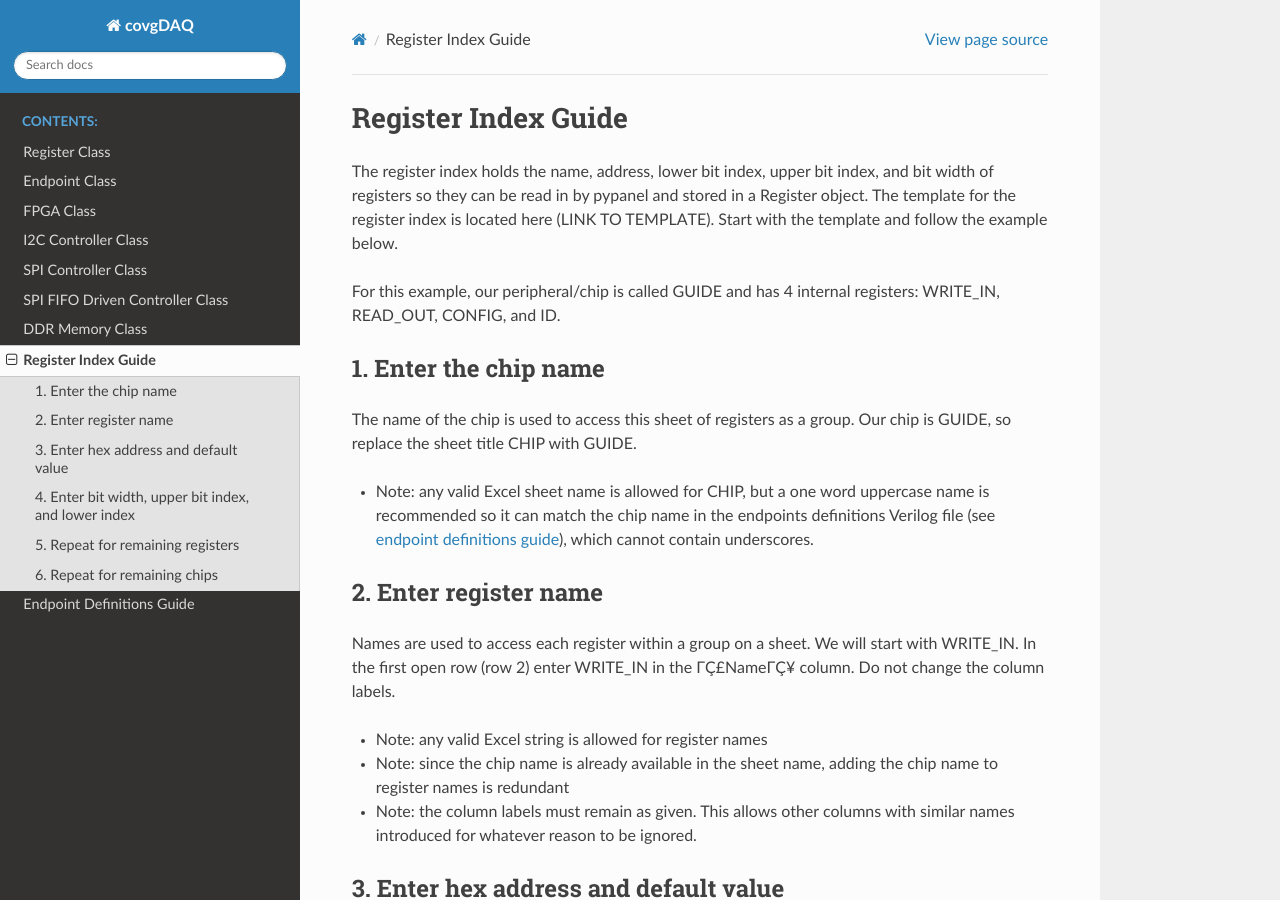
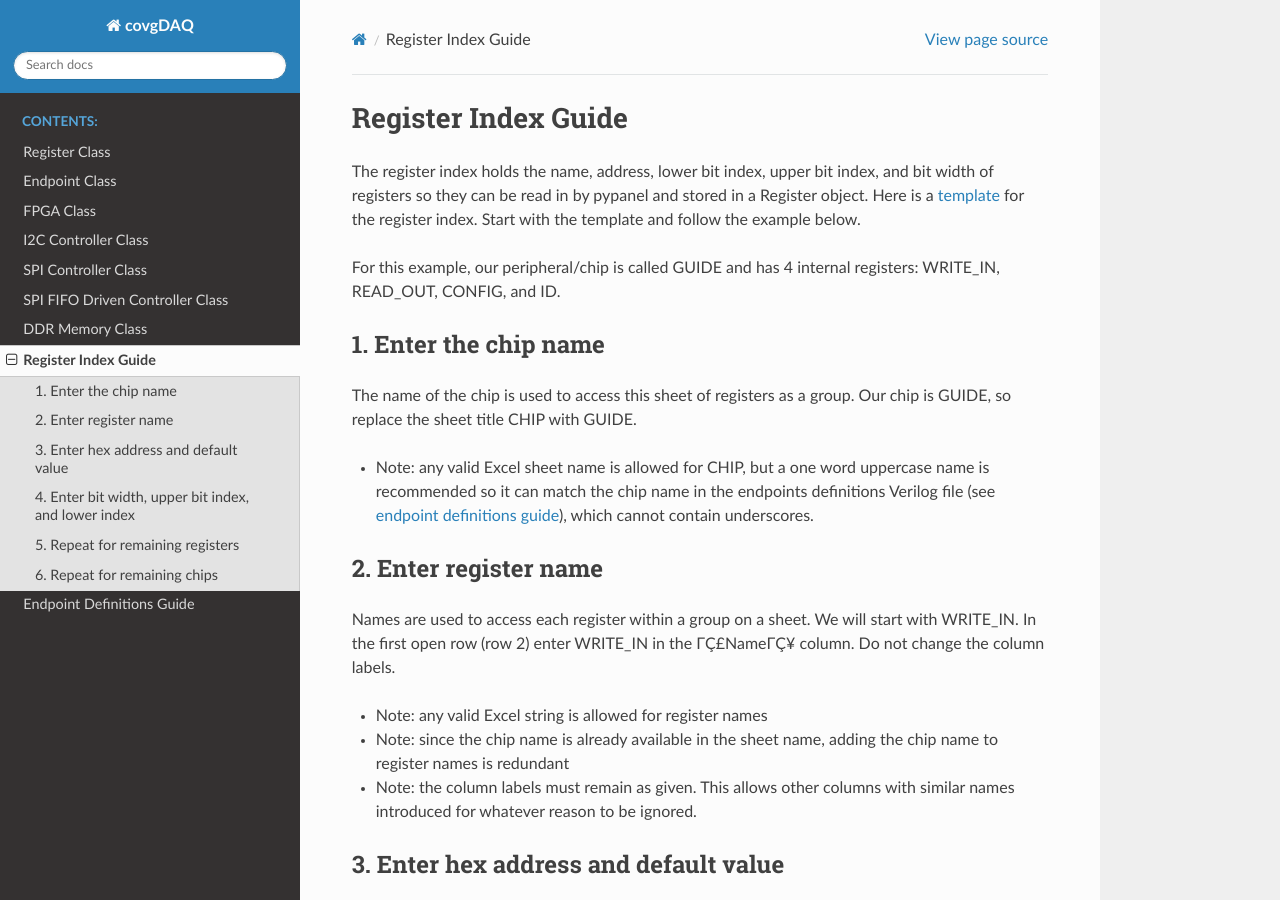
Before and after one commit to Ajstros/pyripherals, a Sphinx documentation site: the page built from docs/source/register_index_guide.rst, in a window 1280 px wide and 900 px high. Built offline with Sphinx 7.4.7 and the Read the Docs theme 2.0.0, drawn with Linux system fonts in a browser that asks for light colours; some of the changed text lies outside the part shown.

Commit message:
Add links from guides to templates and examples

```diff
--- a/docs/source/endpoint_definitions_guide.rst
+++ b/docs/source/endpoint_definitions_guide.rst
@@ -80,7 +80,7 @@
 
 Using the above formats, enter the endpoints each on separate lines in a Verilog file. The order of the endpoints does not matter. Endpoints can have the same name if they have different chip names. For example, ΓÇ£GP_WIRE_INΓÇ¥ and ΓÇ£MEM_WIRE_INΓÇ¥ both have the endpoint name ΓÇ£WIRE_INΓÇ¥ but have different chip names ΓÇ£GPΓÇ¥ and ΓÇ£MEM,ΓÇ¥ which is allowed. Because pypanel uses comments to extract extra information about the endpoints, any other comments must be put on their own line, which pypanel will ignore.
 
-Alternatively, enter the information in an Excel spreadsheet copy of this template (LINK TO TEMPLATE). Each row should be a different endpoint. Each column is explained below. Check the ΓÇ£Generated LineΓÇ¥ column for any possible errors, then use the :py:meth:`~interfaces.interfaces.Endpoint.excel_to_defines` method to create a Verilog file from the spreadsheet. For reference, here is an example spreadsheet (LINK TO EXAMPLE SPREADSHEET) and an example of the Verilog file (LINK TO EXAMPLE VERILOG) generated from it.
+Alternatively, enter the information in an Excel spreadsheet copy of this `template <https://github.com/lucask07/covg_fpga/blob/daq_v2/examples/ep_defines_sheet_template.xlsx>`_. Each row should be a different endpoint. Each column is explained below. Check the ΓÇ£Generated LineΓÇ¥ column for any possible errors, then use the :py:meth:`~interfaces.interfaces.Endpoint.excel_to_defines` method to create a Verilog file from the spreadsheet. For reference, here is an `example spreadsheet <https://github.com/lucask07/covg_fpga/blob/daq_v2/examples/ep_defines_sheet_example.xlsx>`_ and an example of the `Verilog file <https://github.com/lucask07/covg_fpga/blob/daq_v2/examples/ep_defines_example.v>`_ generated from it.
 
 Chip Name: CHIPNAME (see :ref:`ep-defines-guide-bit-indices` section) from above.
 
--- a/docs/source/register_index_guide.rst
+++ b/docs/source/register_index_guide.rst
@@ -1,7 +1,7 @@
 Register Index Guide
 ========================================================
 
-The register index holds the name, address, lower bit index, upper bit index, and bit width of registers so they can be read in by pypanel and stored in a Register object. The template for the register index is located here (LINK TO TEMPLATE). Start with the template and follow the example below.
+The register index holds the name, address, lower bit index, upper bit index, and bit width of registers so they can be read in by pypanel and stored in a Register object. Here is a `template <https://github.com/lucask07/covg_fpga/blob/daq_v2/examples/register_index_template.xlsx>`_ for the register index. Start with the template and follow the example below.
 
 For this example, our peripheral/chip is called GUIDE and has 4 internal registers: WRITE_IN, READ_OUT, CONFIG, and ID.
 
@@ -118,4 +118,4 @@
 
             Bit Index (Low): 10
 
-The completed register index for this example is located here (LINK TO EXAMPLE). You can read the registers into pypanel using the :py:meth:`~interfaces.interfaces.Register.get_chip_registers` method.
+Here is the `completed register index <https://github.com/lucask07/covg_fpga/blob/daq_v2/examples/register_index_guide_completed_example.xlsx>`_ for this example. You can read the registers into pypanel using the :py:meth:`~interfaces.interfaces.Register.get_chip_registers` method.
```
Also changed, not shown: 3 other files.
